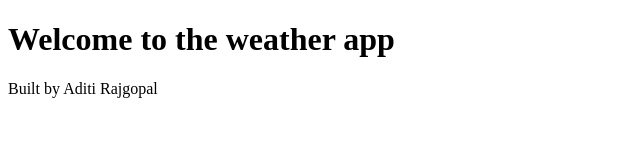
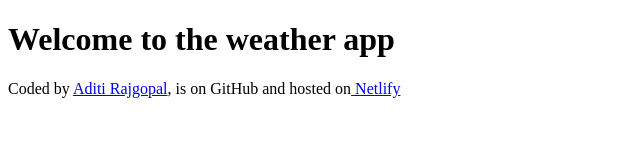
Before and after one commit to strawberrysmile16/Weather, a plain HTML site: page index.html in a window 1280 px wide. Shown: the whole page, without its empty margins (0-640 px from the left). Drawn offline with Linux system fonts and the light colour scheme.

Commit message:
Added footer links

```diff
--- a/index.html
+++ b/index.html
@@ -1,12 +1,16 @@
 <!DOCTYPE html>
 <html lang="en">
-<head>
-    <meta charset="UTF-8">
-    <meta name="viewport" content="width=device-width, initial-scale=1.0">
+  <head>
+    <meta charset="UTF-8" />
+    <meta name="viewport" content="width=device-width, initial-scale=1.0" />
     <title>Today's Forcast</title>
-</head>
-<body>
+  </head>
+  <body>
     <h1>Welcome to the weather app</h1>
-    <footer>Built by Aditi Rajgopal</footer>
-</body>
+    <footer>
+      Coded by <a href="https://www.shecodes.io/graduates/83736-aditi-rajgopalhttps://www.shecodes.io/graduates/83736-aditi-rajgopal">Aditi Rajgopal</a>, is
+      <a href="https://github.com/strawberrysmile16/Weather"></a> on GitHub and
+      hosted on<a href="https://www.netlify.com/"> Netlify</a>
+    </footer>
+  </body>
 </html>
```
